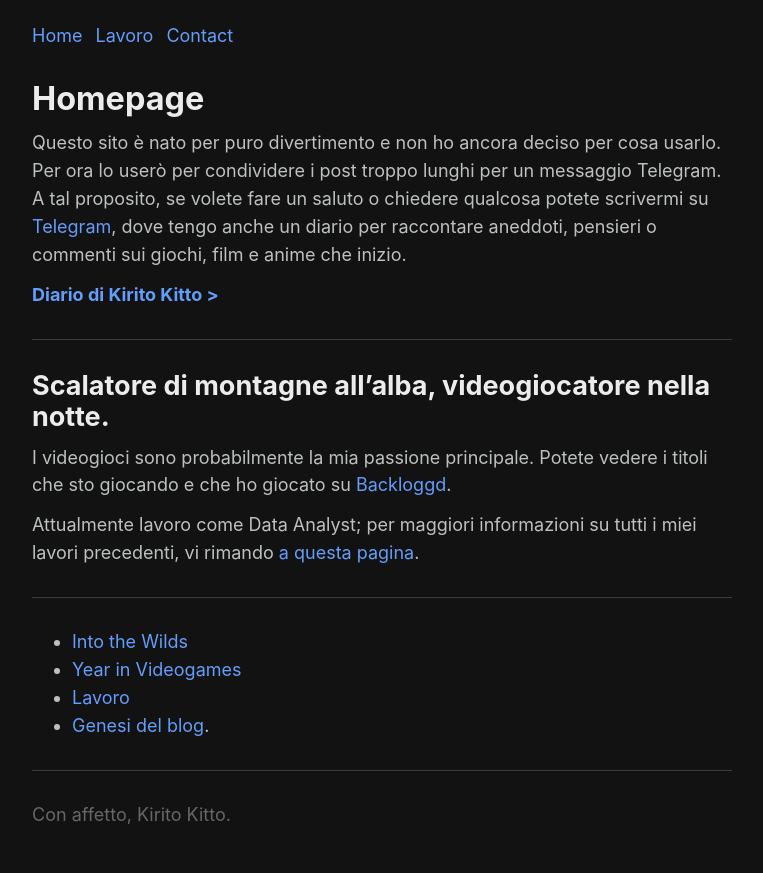
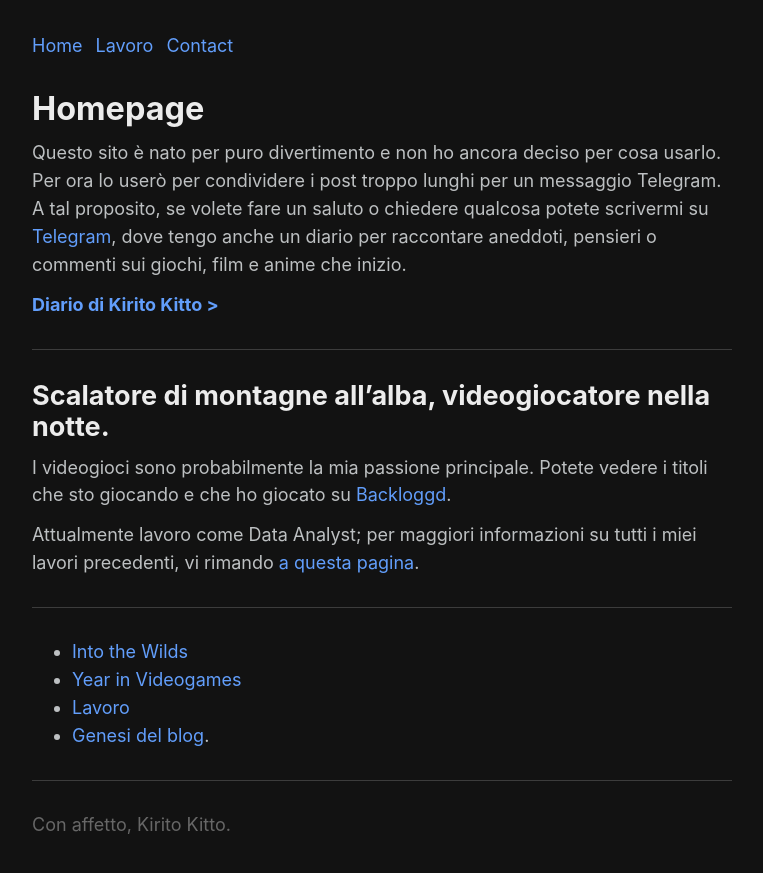
Before and after one commit to KiritoKitto/kiritokitto.github.io, a Jekyll site: the page built from index.md, in a window 1280 px wide. Shown: the top 873 px of the page, without its empty margins (258-1021 px from the left). Built offline with Jekyll 4.4.1, drawn with Linux system fonts in a browser that asks for light colours; some web fonts are replaced; our own code applies the rules of GitHub Pages for plain Markdown files.

Commit message:
Margin Fix 2

```diff
--- a/css/style.css
+++ b/css/style.css
@@ -12,7 +12,7 @@
   --margin-light: 12px;
 
   --padding: 15px;
-  --screen-margin: 10px;
+  --screen-margin: 20px;
 }
 
 /* Line Height determina quanto spazio c'è tra le varie linee */
```
